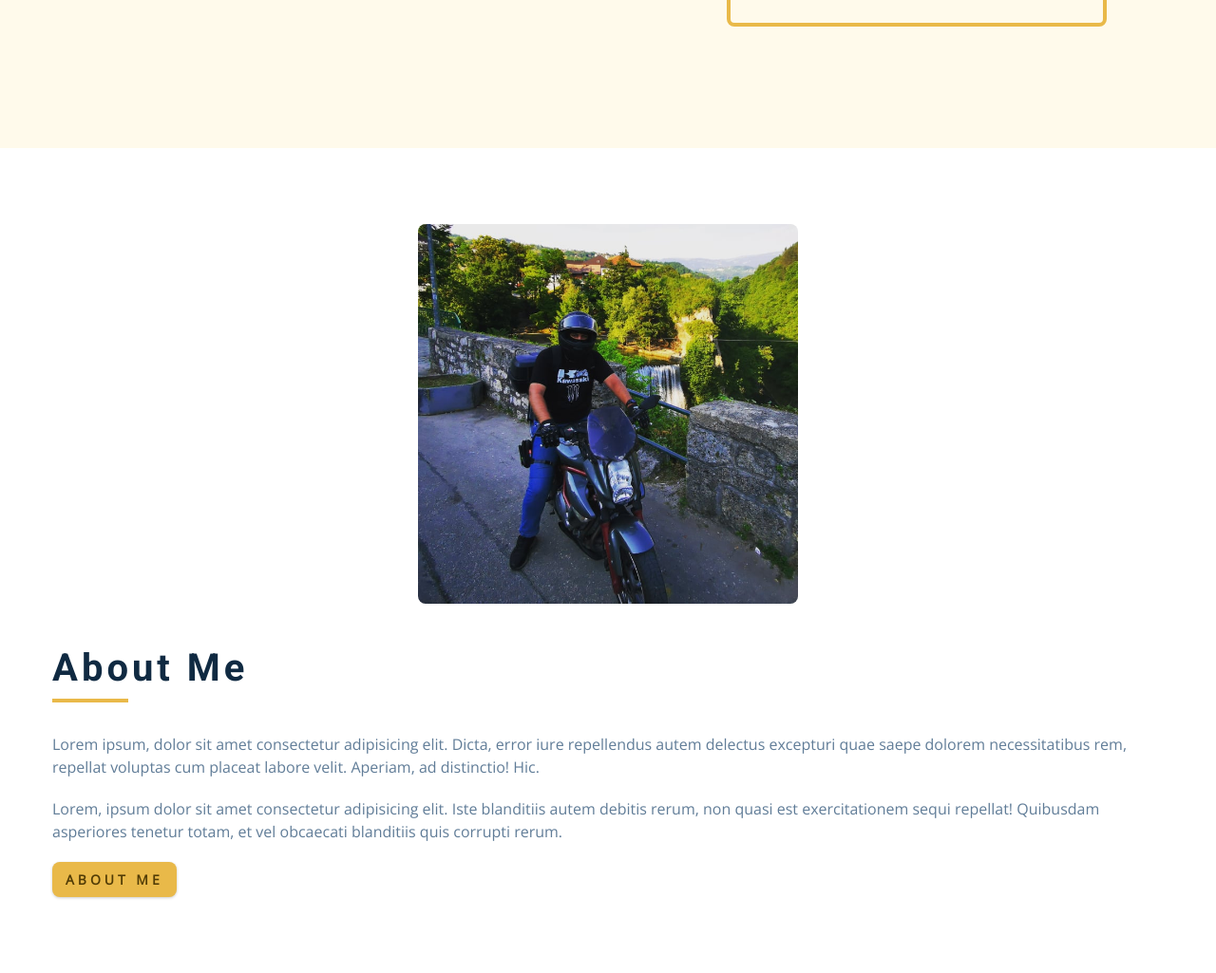
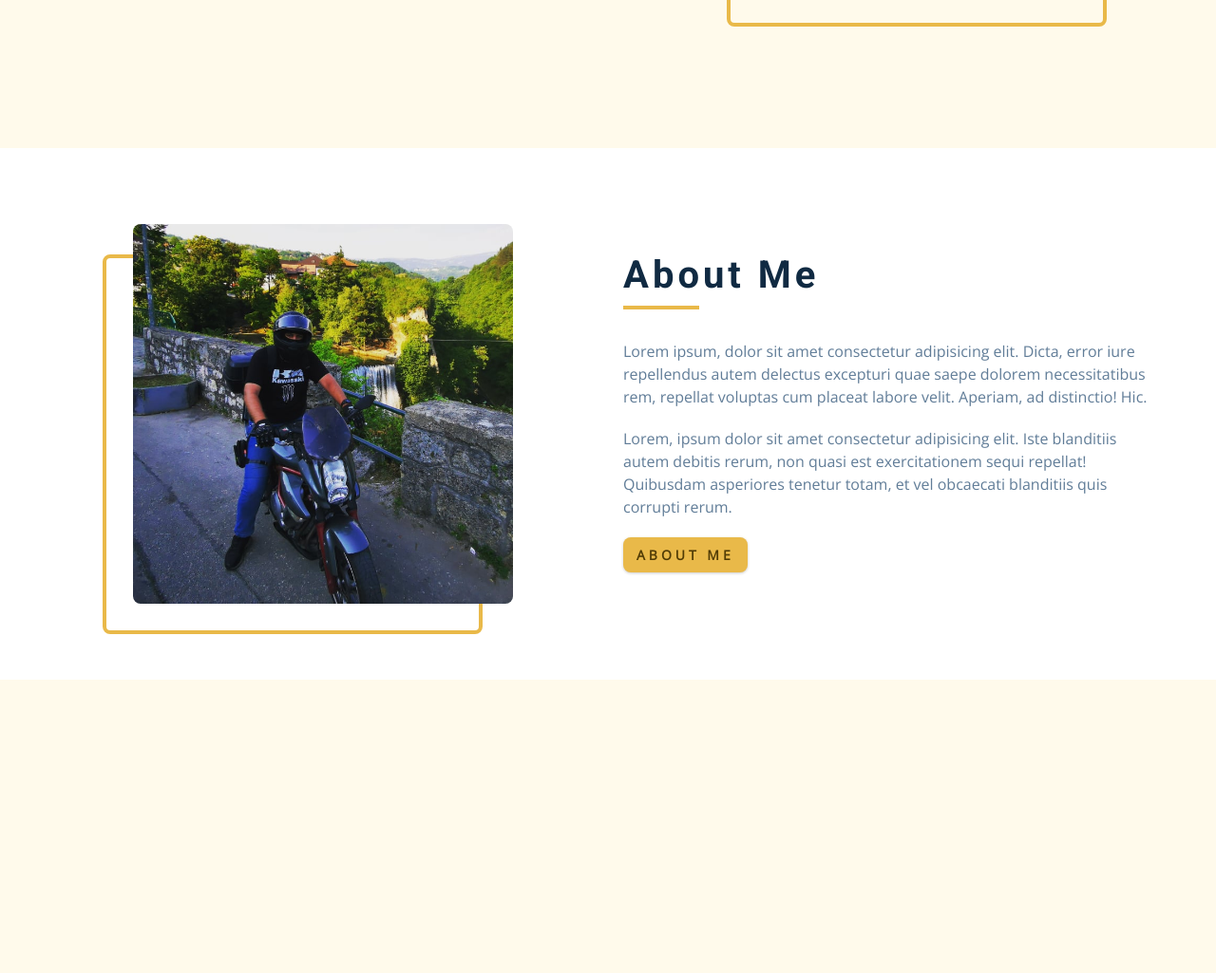
Before and after one commit to TomWSC828/personal-website, a PHP site: page / in a window 1280 px wide. Shown: the part 644-1669 px from the top of the page at 95% size. After the commit the page ends 1360 px from the top, so only its background shows below. Run offline with PHP 8.4, Linux system fonts and the light colour scheme.

Commit message:
Implemented styling for about section in wide screens

```diff
--- a/css/style.css
+++ b/css/style.css
@@ -392,7 +392,8 @@ Hero
     grid-template-columns: 1fr 1fr;
   }
 
-  .hero-img::before {
+  .hero-img::before,
+  .about-img::before {
     content: "";
     position: absolute;
     width: 100%;
@@ -426,3 +427,21 @@ About
 .about-img {
   justify-self: center;
 }
+
+@media screen and (min-width: 992px) {
+  .about-center {
+    grid-template-columns: 1fr 1fr;
+  }
+
+  .about-img {
+    position: relative;
+  }
+
+  .about-img::before {
+    left: -2rem;
+  }
+
+  .about-info {
+    align-self: center;
+  }
+}
```
